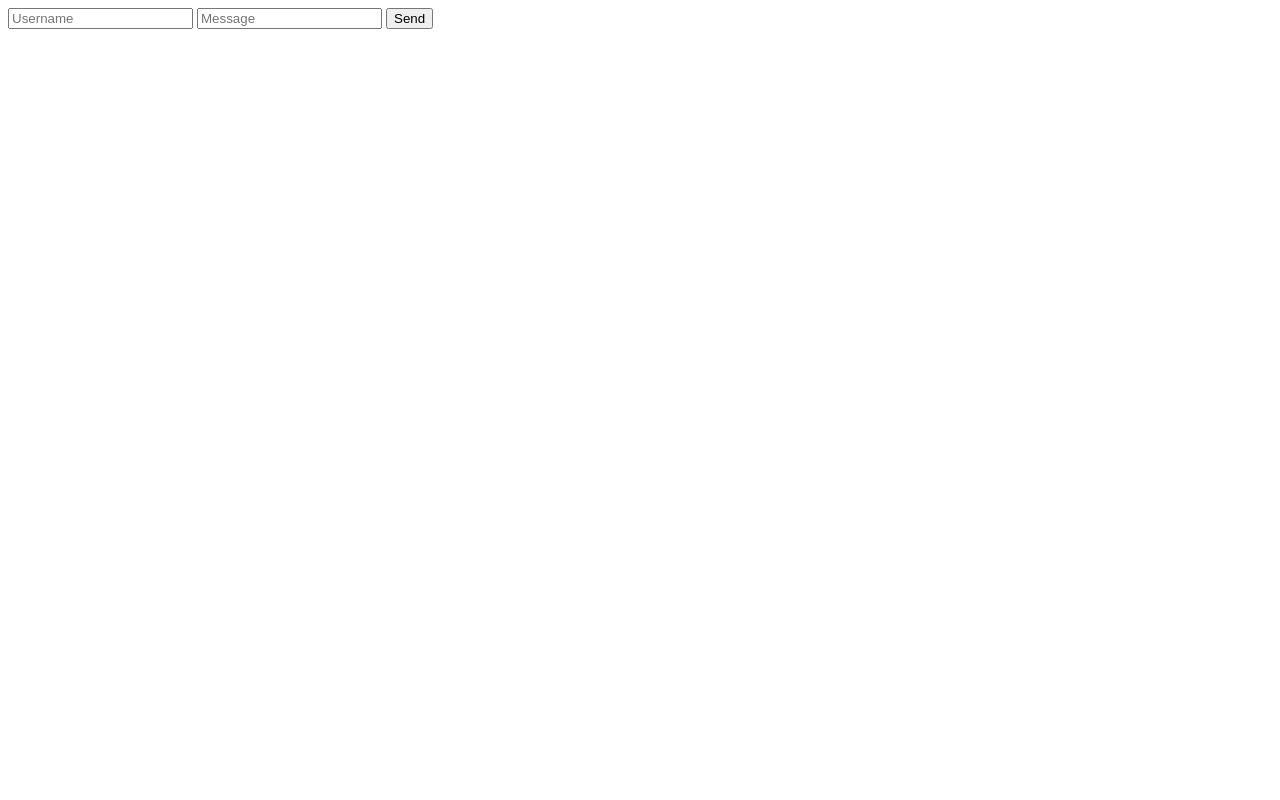
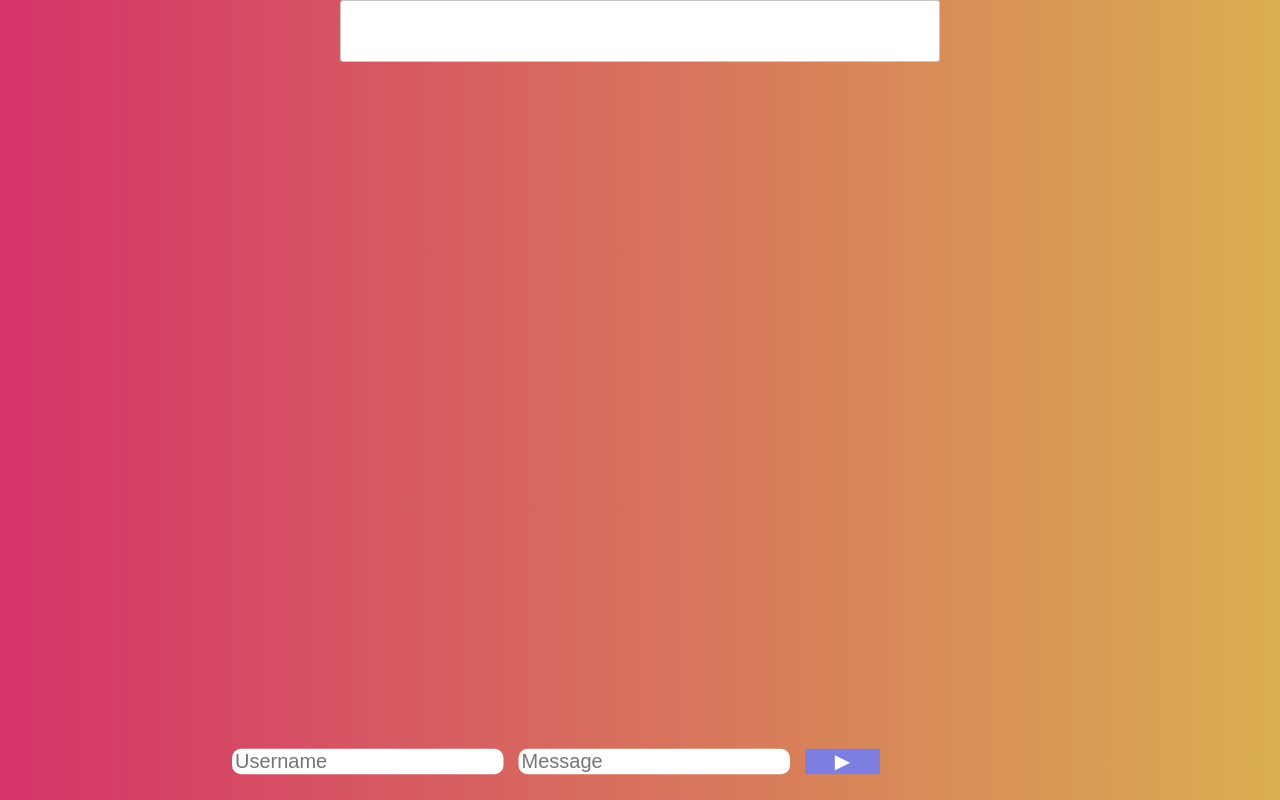
Before and after one commit to An70nAnderss0n/Chat_API, a website: page index.html in a window 1280 px wide. Drawn offline with Linux system fonts and the light colour scheme.

Commit message:
fourth? commit

```diff
--- a/index.html
+++ b/index.html
@@ -1,6 +1,9 @@
 <!DOCTYPE html>
 <html lang="en">
   <head>
+    <link rel="preconnect" href="https://fonts.googleapis.com">
+<link rel="preconnect" href="https://fonts.gstatic.com" crossorigin>
+<link href="https://fonts.googleapis.com/css2?family=Montserrat&display=swap" rel="stylesheet">
     <meta charset="UTF-8" />
     <meta http-equiv="X-UA-Compatible" content="IE=edge" />
     <meta name="viewport" content="width=device-width, initial-scale=1.0" />
@@ -10,17 +13,13 @@
   </head>
   <body>
     <div class="chatt">
-      <div id="chatLog"></div>
-      <form>
-        <input
-          id="username"
-          type="text"
-          name="username"
-          placeholder="Username"
-        />
-        <input id="message" type="text" name="message" placeholder="Message" />
-        <button id="btn-send" type="submit">Send</button>
-      </form>
+        <div id="chatLog" class="chatlog"></div>
+        <form class="formclass">
+          <input id="username" type="text" name="username" placeholder="Username" />
+          <input id="message" type="text" name="message" placeholder="Message" />
+          <button id="btn-send" type="submit">▶</button>
+        </form>
+      </div>
     </div>
 
     <script src="script.js"></script>
--- a/script.js
+++ b/script.js
@@ -14,7 +14,7 @@ function postData(username, message) {
       "Content-type": "application/json; charset=UTF-8",
       accept: "application/json",
     },
-  }).then((response) => response.json());
+  }).then(() => getData());
   // .then((data) => console.log(data));
 }
 
@@ -22,19 +22,15 @@ function getData() {
   fetch("http://localhost:3030/")
     .then((response) => response.json())
     .then((data) => {
-      setTimeout(() => {
-        console.log(data);
-        const newItem = document.createElement("p");
-        newItem.innerText = `Name: ${data[0].userName} ${data[0].msg}`;
-        chatten.appendChild(newItem);
-      }, 3000);
+      const newItem = document.createElement("p");
+      newItem.innerHTML = `${data[0].userName}: <br> ${data[0].msg}`;
+      chatten.appendChild(newItem);
     });
 }
 
 function onSubmitClick(event) {
   event.preventDefault();
   postData(userName.value, message.value);
-  getData();
 }
 
 submit.addEventListener("click", onSubmitClick);
--- a/style.css
+++ b/style.css
@@ -0,0 +1,53 @@
+body {
+  font-family: "Montserrat", sans-serif;
+  margin: 0;
+  width: 100vw;
+  height: 100vh;
+  display: flex;
+  justify-content: center;
+  align-content: center;
+  background: linear-gradient(90deg, #d53369 0%, #daae51 100%);
+}
+
+.chatt {
+  background-color: none;
+  display: flex;
+  justify-content: left;
+  align-content: center;
+  flex-direction: column;
+  gap: 20px;
+  width: 600px;
+}
+
+.formclass {
+  /* margin: 20px; */
+  position: absolute;
+  bottom: 30px;
+  display: flex;
+  justify-content: center;
+  gap: 10px;
+  background-color: none;
+  scale: 1.5;
+}
+
+input {
+  border-radius: 6px;
+  border-style: none;
+}
+.chatlog {
+  background-color: white;
+  border: solid 1px rgb(201, 200, 200);
+  border-radius: 3px;
+  padding: 30px;
+}
+
+button {
+  color: white;
+  border-style: none;
+  background-color: rgb(126, 126, 224);
+  width: 50px;
+}
+
+button:hover {
+  cursor: pointer;
+}
```
